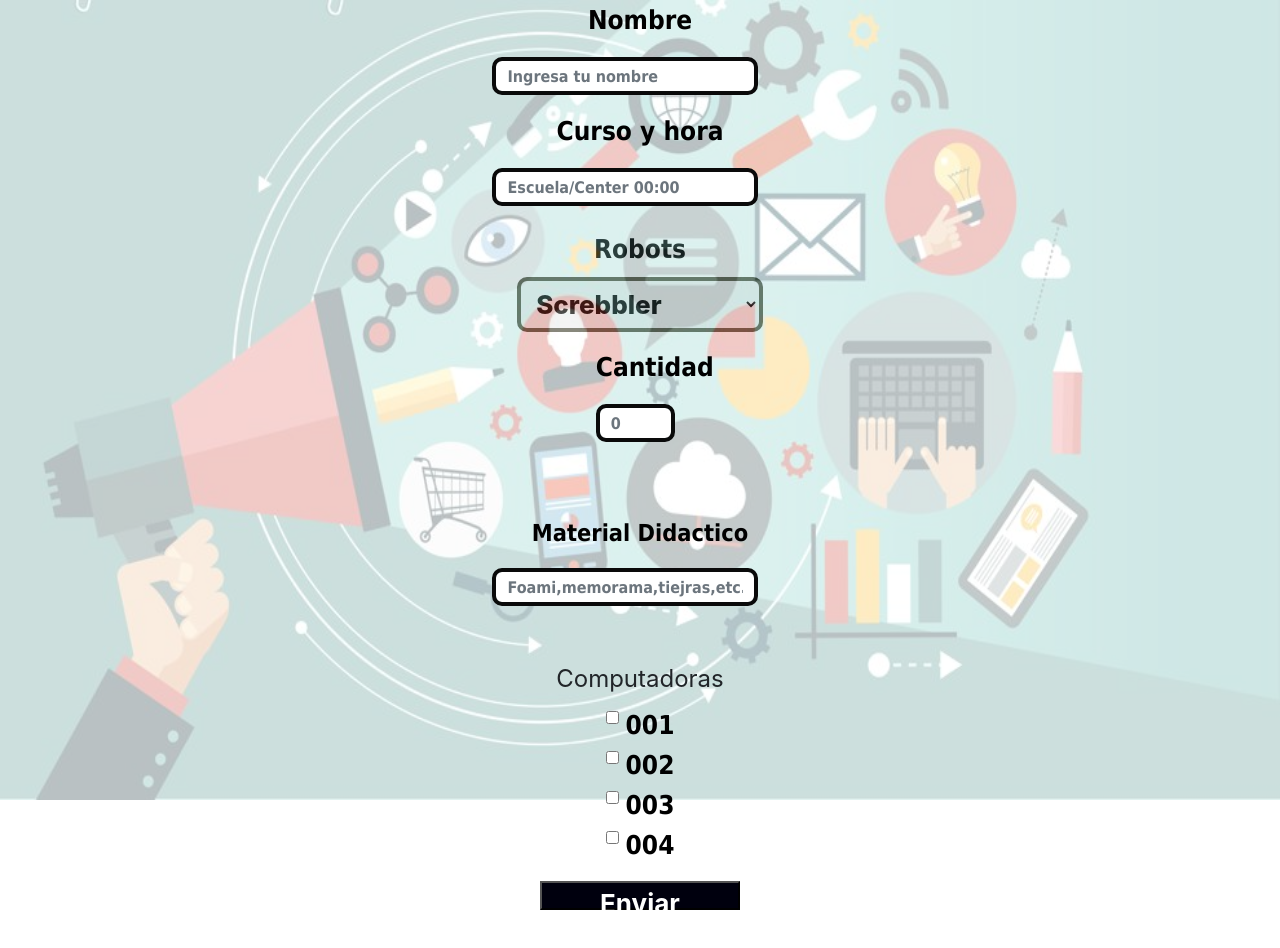
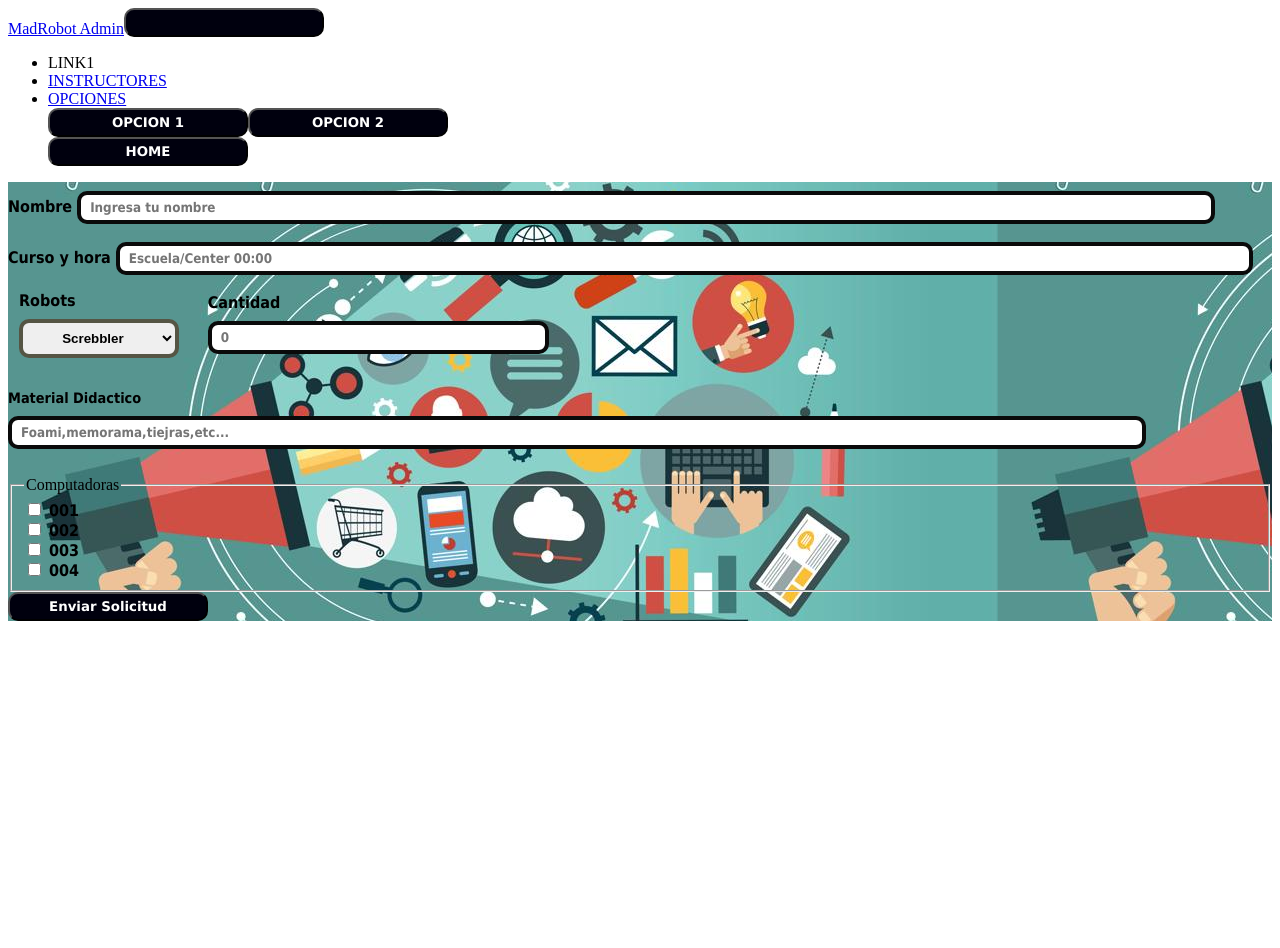
Before and after one commit to dvidHD/MR_proyecto, a React (Create React App) app in the folder sys_bodega/: page / in a window 1280 px wide. Shown: the top 948 px of the page. After the commit the page ends 800 px from the top, so only its background shows below. Built offline with nearby package versions, Linux system fonts and the light colour scheme.

Commit message:
Avance Formulario

```diff
--- a/sys_bodega/public/index.html
+++ b/sys_bodega/public/index.html
@@ -21,12 +21,9 @@
     -->
     <title>Mad Robot</title>
   </head>
-  <header>
 
+  <body>
 
-  </header>
-  <body>
-    <img src="fondo3.jpg">
     <noscript>
       You need to enable JavaScript to run this app.
     </noscript>
--- a/sys_bodega/src/App.css
+++ /dev/null
@@ -1,30 +0,0 @@
-.App {
-  text-align: center;
-}
-img{
-  opacity: 0.3;
-  position: absolute;
-  width: 100%;
-  height: 100%;
-
-}
-
-.App-header {
-
-  min-height: 100vh;
-  display: flex;
-  flex-direction: column;
-  align-items: center;
-  justify-content: center;
-  font-size: calc(10px + 2vmin);
-}
-
-
-@keyframes App-logo-spin {
-  from {
-    transform: rotate(0deg);
-  }
-  to {
-    transform: rotate(360deg);
-  }
-}
--- a/sys_bodega/src/App.js
+++ b/sys_bodega/src/App.js
@@ -1,8 +1,8 @@
 import React, { Component } from 'react';
 
-import './App.css';
+
 import Form from './Components/Form_component/form'
-import NavBar from './Components/NavBar_component/navbar'
+import NavBar from './Components/Form_component/navbar'
 
 
 
@@ -15,7 +15,7 @@ class App extends Component {
 
         <header className="App-header">
 
-
+        <NavBar/>
           <Form/>
 
         </header>
--- a/sys_bodega/src/Components/Form_component/form.css
+++ b/sys_bodega/src/Components/Form_component/form.css
@@ -1,18 +1,25 @@
+.fondo{
+    background: url('./fondo3.jpg');
+    height:100%;
+    max-width: 100%;
+    max-height: 100%;
+
+}
 
 input[type=text] {
-
+    border-top: 200%;
     width: 90%;
-    padding: 7px 11px;
+    padding: 5px 9px;
     margin: 9px 0;
     box-sizing: border-box ;
     border-radius: 10px;
     border: 4px solid #0a0a0a;
     font-family: Tahoma;
     font-weight: 900;
-
 }
 
 label {
+    text-align: center;
    color: black;
    font-size: 100%;
    font-family: Tahoma;
@@ -21,7 +28,7 @@ label {
 .listaRobots{
     padding: 7px 11px;
     float: left;
-    left: 450px;
+    left: 950px;
 }
 select {
     width: 90%;
@@ -32,6 +39,8 @@ select {
     border-radius: 10px;
     border: 4px solid #555544;
     float: right 0px;
+
+    text-align: center;
 }
 .cantidad{
     width: 30%;
--- a/sys_bodega/src/Components/Form_component/form.js
+++ b/sys_bodega/src/Components/Form_component/form.js
@@ -7,7 +7,8 @@ import {  Form, FormGroup, Label, Input} from 'reactstrap';
 export default class Example extends React.Component {
   render() {
     return (
-      <Form>
+
+     <Form className="fondo" >
         <FormGroup >
           <Label for="nombre"> Nombre </Label>
           <Input type="text" name="nombre" id="nombre" placeholder="Ingresa tu nombre" />
--- a/sys_bodega/src/index.js
+++ b/sys_bodega/src/index.js
@@ -1,9 +1,7 @@
 import React from 'react';
 import ReactDOM from 'react-dom';
-import './index.css';
 import App from './App';
 import * as serviceWorker from './serviceWorker';
-import 'bootstrap/dist/css/bootstrap.min.css';
 
 
 ReactDOM.render(<App />, document.getElementById('root'));
```
Also changed, not shown: sys_bodega/src/Components/Form_component/fondo3.jpg (renamed from sys_bodega/public/fondo3.jpg), sys_bodega/src/Components/Form_component/inicio.js (deleted), sys_bodega/src/Components/Form_component/navbar.js (renamed from sys_bodega/src/Components/NavBar_component/navbar.js).
